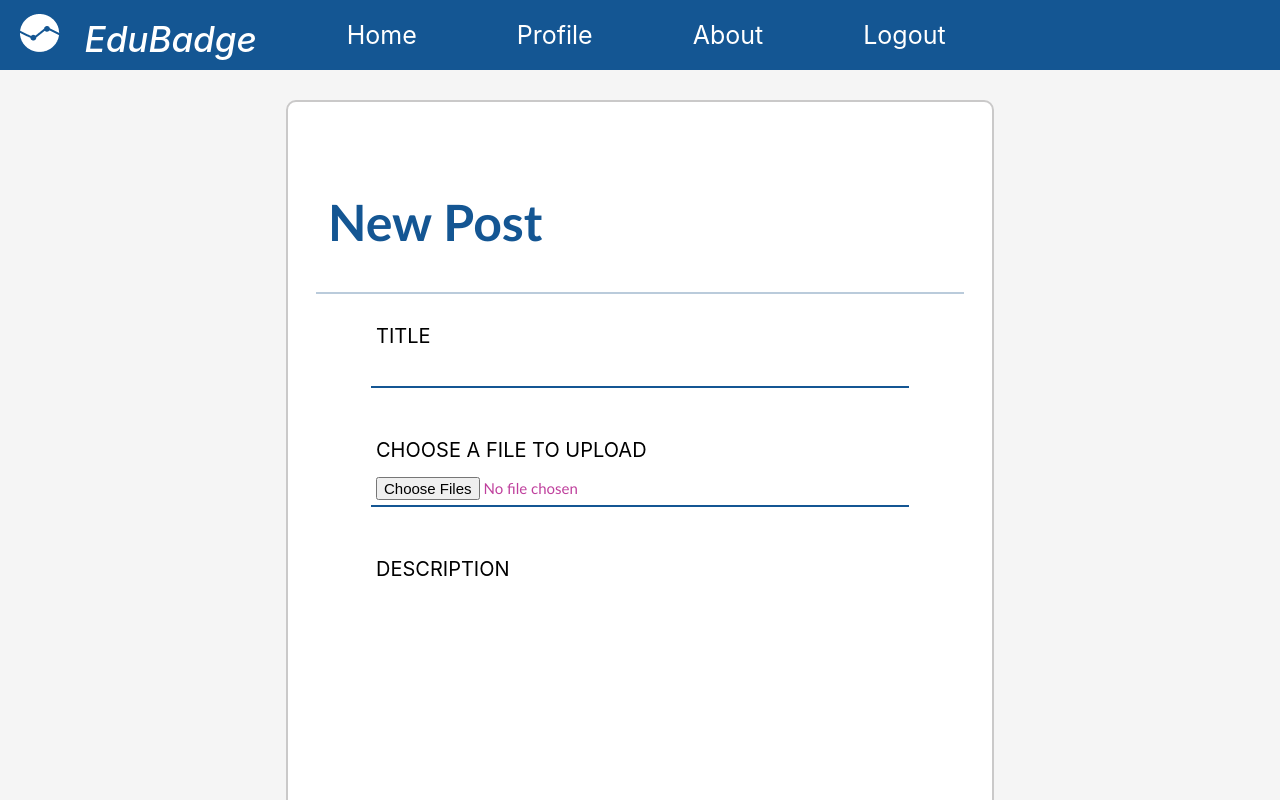
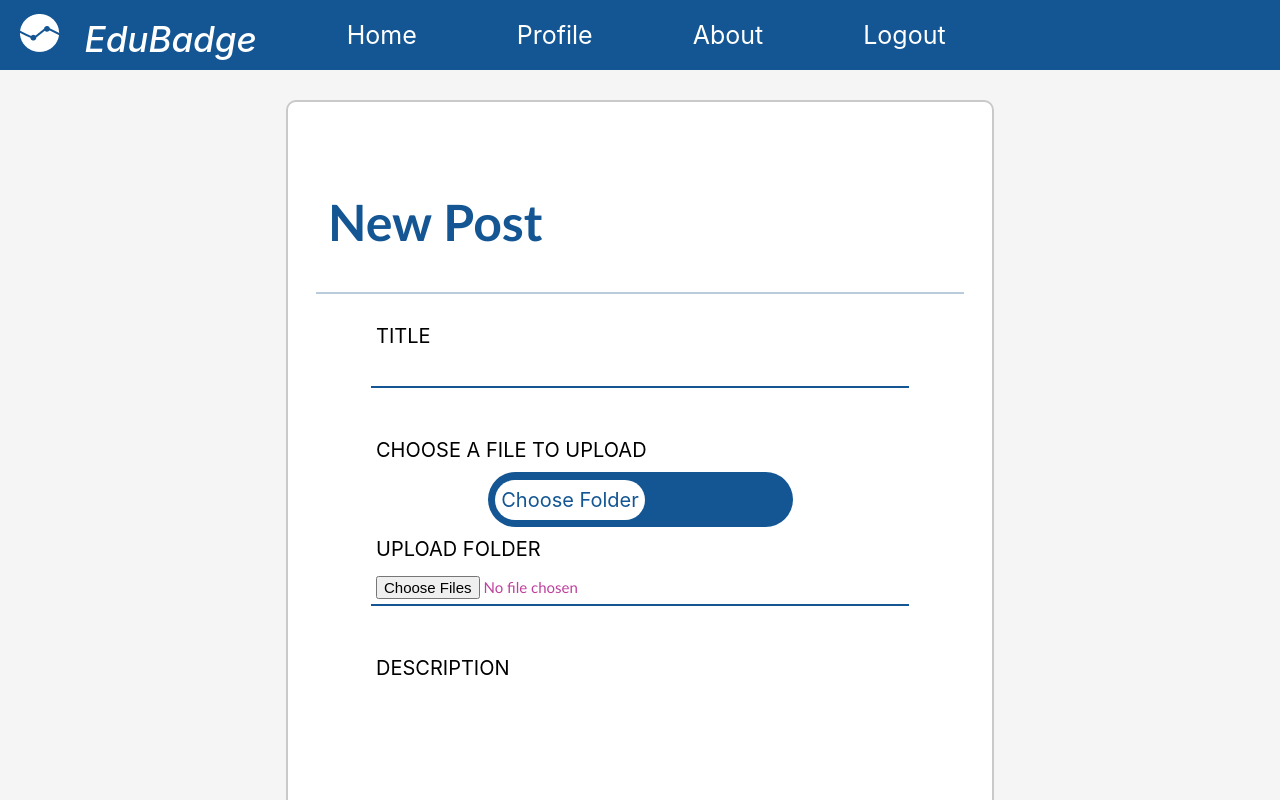
Before and after one commit to Shweta2003/Web3_Social_Media_App, a React (Create React App) app: page /createNewPost in a window 1280 px wide. Shown: the top 800 px of the page. Built offline with nearby package versions, Linux system fonts and the light colour scheme.

Commit message:
final commit

```diff
--- a/src/App.jsx
+++ b/src/App.jsx
@@ -34,7 +34,7 @@ const App = () => {
     account.current = userAccount[0];
 
     // setting connection to contract
-    contract.current = new get.eth.Contract(ABI, "0xD09d9522a9bD483C66c5A130Ba0d806026aeCf86");
+    contract.current = new get.eth.Contract(ABI, "0xDc7e8B8a0Bb55Cc24BF843343084a62398b68861");
   }
 
   const OldUser = async() => {
--- a/src/components/NewPost/AddNewPost.jsx
+++ b/src/components/NewPost/AddNewPost.jsx
@@ -9,6 +9,7 @@ function AddNewPost() {
   const content = useContext(WebVariable);
   const MyCID = useRef("");
   const date =  new Date();
+  const [fileornot,setfileornot] = useState(false);
 
   const token = "eyJhbGciOiJIUzI1NiIsInR5cCI6IkpXVCJ9.eyJzdWIiOiJkaWQ6ZXRocjoweGNBNjQwNkM0RjE5MmI2OWU4YjU1NTJkZjMyOEQyRkFBMTgzZkVGMEQiLCJpc3MiOiJ3ZWIzLXN0b3JhZ2UiLCJpYXQiOjE2ODgwNDkwNDgxNzksIm5hbWUiOiJibG9nQXBwIn0.Ty9pCFWvaOrEGVhz_5xcSA_ZmWFyqabgc-e19bhZb8g";
 
@@ -18,6 +19,10 @@ function AddNewPost() {
     Title: "",
     Description: ""
   })
+
+  const setToggle = () => {
+    setfileornot(!fileornot)
+  }
 
   const onImageChange = (event) => {
 
@@ -70,6 +75,7 @@ function AddNewPost() {
     e.preventDefault();
     console.log(content.contract.current)
     AddDataToMain();
+
   }
 
   return (
@@ -84,7 +90,19 @@ function AddNewPost() {
           <br />
           <br />
           <label className={classes.label}>CHOOSE A FILE TO UPLOAD</label>
-          <input className={classes.input} type="file" required onChange={onImageChange} webkitdirectory="true" directory="true" multiple/>
+          <div className={classes.toggle} onClick={setToggle}>
+              {
+                (fileornot === false)?<div className={classes.tg_btn}>Choose Folder</div>
+                :<div className={classes.tg_btn1}>Choose File</div>
+              }
+          </div>
+          {
+            (fileornot === false)?<><label className={classes.label}>UPLOAD FOLDER</label>
+            <input className={classes.input} type="file" required onChange={onImageChange} set webkitdirectory="true" directory="true" multiple/></>
+            :<>
+            <label className={classes.label}>UPLOAD FILE</label>
+          <input className={classes.input} type="file" required onChange={onImageChange}/></>
+          }
           <br />
           <br />
           <label className={classes.label}>DESCRIPTION</label>
--- a/src/components/NewPost/NewPost.module.css
+++ b/src/components/NewPost/NewPost.module.css
@@ -87,3 +87,32 @@ body{
     border: none;
     box-shadow: 7px 7px 4px rgba(0, 0, 0, 0.25);
 }
+
+.toggle{
+    width: 300px;
+    border-radius: 50px;
+    background-color: #145693;
+    height: 50px;
+    padding: 2.5px;
+    cursor: pointer;
+    display: flex;
+}
+
+.tg_btn, .tg_btn1{
+    border-radius: 50px;
+    background-color: white;
+    color: #145693;
+    cursor: pointer;
+    width: 150px;
+    text-align: center;
+    font-size: 20px;
+    line-height: 40px;
+    height: 40px;
+    margin: 5px;
+    transition-duration: 0.5s;
+}
+
+.tg_btn1{
+    margin-left: 150px;
+    transition-duration: 0.5s;
+}
--- a/src/components/Post/Post.module.css
+++ b/src/components/Post/Post.module.css
@@ -131,9 +131,9 @@
   }
 
   .special{
-    margin-left: -60px;
-    margin-top: 40px;
-    width: 50%;
+    margin-bottom: 40px;
+    margin-left: -100px;
+    width: 100%;
     display: flex;
     align-items: center;
     justify-content: space-evenly;
@@ -216,3 +216,9 @@
     color: white;
     background-color: #145693;
   }
+
+  .detail{
+    font-size: 17px;
+    text-align: justify;
+    margin-bottom: -20px;
+  }
--- a/src/components/Post/PostDetails.jsx
+++ b/src/components/Post/PostDetails.jsx
@@ -8,8 +8,6 @@ import doc from '../../Assets/doc.jpg'
 const PostDetailsPage = () => {
   const location = useLocation();
   const content = useContext(WebVariable);
-  const post = location.state;
-  console.log(post)
 
   const AddLike = async (address) => {
     const state = await content.OldUser();
@@ -49,6 +47,10 @@ const PostDetailsPage = () => {
       </div>
       {
         location.state?<div className={classes.ext_but}>
+          <div className={classes.special}>
+              <h3 className={classes.make1}><span class="material-symbols-outlined likea">visibility</span><span className={classes.sp1}>{location.state.viewers} Views</span></h3>
+              <h3 className={classes.make1}> <span class="material-symbols-outlined likea">favorite</span><span className={classes.sp1}>{location.state.num} Likes</span></h3>
+            </div>
           <a href={`https://${location.state.CID}.ipfs.w3s.link/`} target="_blank" rel="noopener noreferrer" className={classes.postk1} to={`../profile/${location.state.address} `} state={{ from: `${location.state.address}` }}>View Post</a>
           <Link className={classes.postk1} to={`../profile/${location.state.address} `} state={{ from: `${location.state.address}` }}>View Profile</Link>
       </div>
@@ -61,14 +63,11 @@ const PostDetailsPage = () => {
       {
         (location.state) ?
           <div className={classes.right_part}>
-            <h4 className={classes.tt}><span style={{ color: "#649dd2" }}>{location.state.address}</span> Collection</h4>
             <h3 className={classes.postUsername1}><span class="material-symbols-outlined post_icon">stars</span>
               {location.state.username}</h3>
             <h4 className={classes.tt}>Owned By <span style={{ color: "#649dd2" }}>{location.state.address}</span></h4>
-            <div className={classes.special}>
-              <h3 className={classes.make1}><span class="material-symbols-outlined likea">visibility</span><span className={classes.sp1}>{location.state.viewers} Views</span></h3>
-              <h3 className={classes.make1}> <span class="material-symbols-outlined likea">favorite</span><span className={classes.sp1}>{location.state.num} Likes</span></h3>
-            </div>
+
+            <div className={classes.detail}>{location.state.caption}</div>
 
             <div className={classes.all_dett}>
               <h2 className={classes.hh}><span class="material-symbols-outlined likea">
@@ -82,7 +81,7 @@ const PostDetailsPage = () => {
 
               <div className={classes.s1}>
                 <p className={classes.lt}>Contract Address</p>
-                <p className={classes.rt}>0xD09d952...aeCf86</p>
+                <p className={classes.rt}>0xDc7e8B8a0...68861</p>
               </div>
 
               <div className={classes.s1}>
--- a/src/components/common/ABI.jsx
+++ b/src/components/common/ABI.jsx
@@ -1,4 +1,4 @@
-// contract ID = 0xD09d9522a9bD483C66c5A130Ba0d806026aeCf86
+// contract ID = 0xDc7e8B8a0Bb55Cc24BF843343084a62398b68861
 
 const ABI =  [
     {
```
